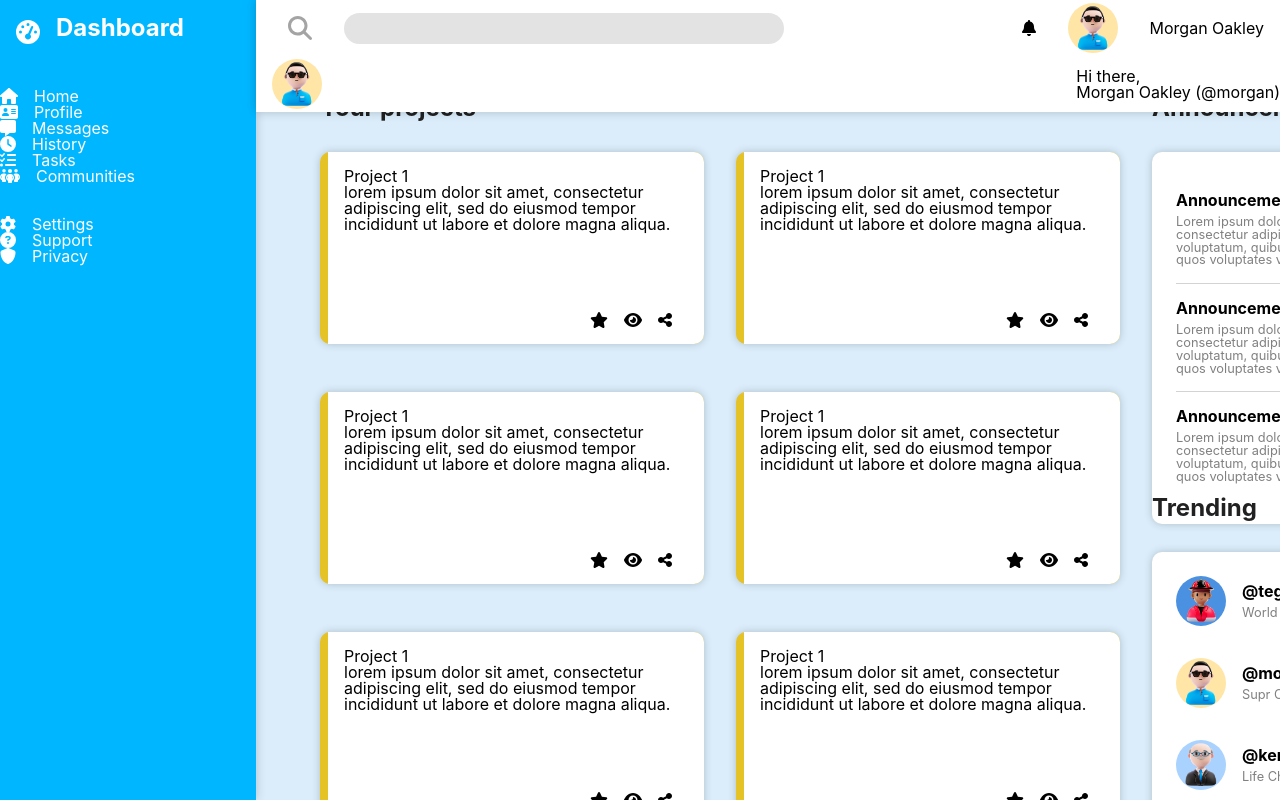
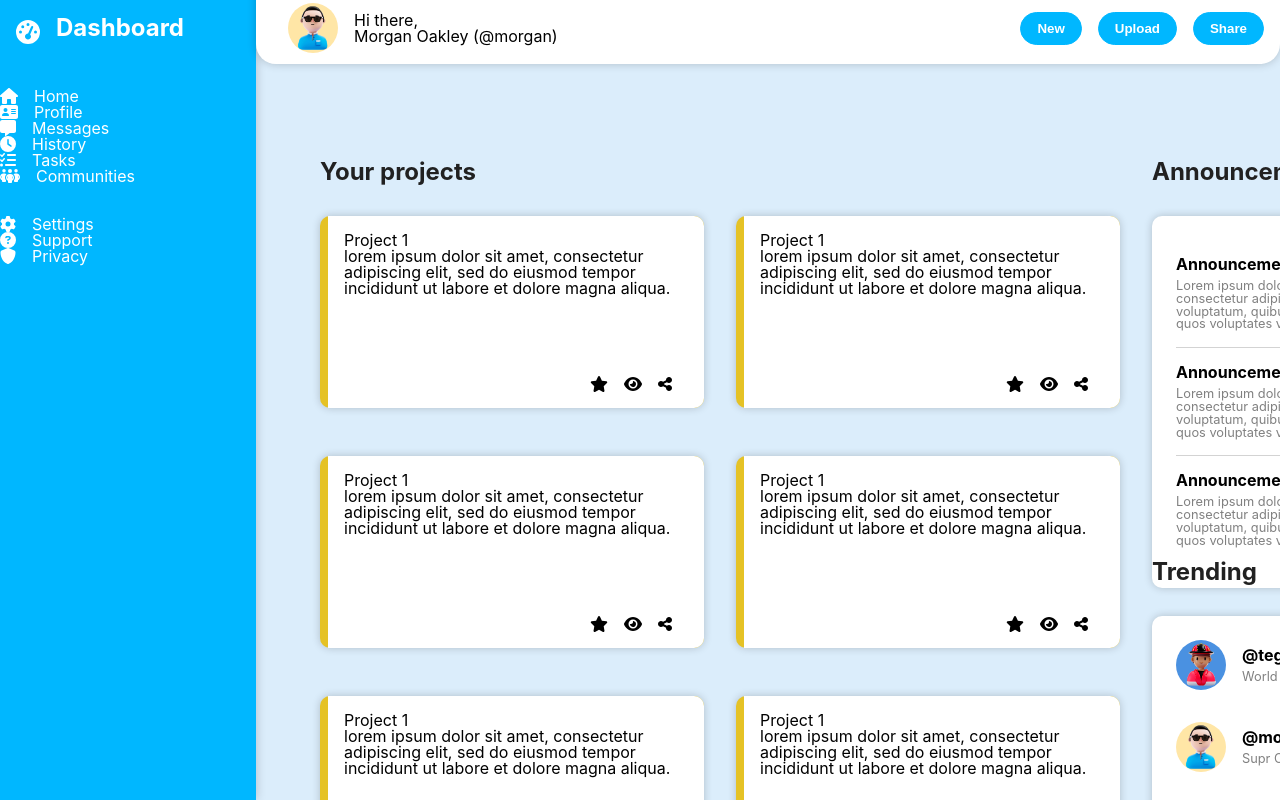
Before and after one commit to nicoriera/test-12p5-frontend, a React (Create React App) app: page / in a window 1280 px wide. Shown: the top 800 px of the page. Built offline with nearby package versions, Linux system fonts and the light colour scheme.

Commit message:
update navabr hide half part on scroll

```diff
--- a/src/components/NavBar/NavBar.js
+++ b/src/components/NavBar/NavBar.js
@@ -1,11 +1,34 @@
-import React from "react";
+import React, { useEffect, useState } from "react";
 import { FontAwesomeIcon } from "@fortawesome/react-fontawesome";
 
 import avatarMorgan from "../../assets/avatar-morgan.jpg";
 
 const NavBar = () => {
+  const [show, setShow] = useState(true);
+  const [scrollPos, setScrollPos] = useState(0);
+
+  useEffect(() => {
+    const onScroll = () => {
+      const currentScrollPos = window.scrollY;
+      const visible = scrollPos > currentScrollPos;
+      setScrollPos(currentScrollPos);
+      setShow(visible);
+    };
+
+    window.addEventListener("scroll", onScroll);
+
+    return () => window.removeEventListener("scroll", onScroll);
+  }, [scrollPos]);
+
   return (
-    <div className="navbar_container">
+    <div
+      className="navbar_container"
+      style={{
+        top: show ? "0" : "-80px",
+        transition: "top 0.3s",
+        position: "fixed",
+      }}
+    >
       <div className="navbar_mobil">
         <div className="hamburger_logo_mobil">
           <FontAwesomeIcon icon="fa-bars" />
@@ -32,10 +55,17 @@ const NavBar = () => {
           </div>
         </div>
         <div className="navbar_footer">
-          <img src={avatarMorgan} alt="Avatar" className="avatar" />
-          <div className="navbar_footer_text">
-            <p>Hi there,</p>
-            <h2>Morgan Oakley (@morgan)</h2>
+          <div className="navbar_footer_avatar_text">
+            <img src={avatarMorgan} alt="Avatar" className="avatar" />
+            <div className="navbar_footer_text">
+              <p>Hi there,</p>
+              <h2>Morgan Oakley (@morgan)</h2>
+            </div>
+          </div>
+          <div className="navbar_footer_buttons">
+            <button className="navbar_footer_button">New</button>
+            <button className="navbar_footer_button">Upload</button>
+            <button className="navbar_footer_button">Share</button>
           </div>
         </div>
       </div>
--- a/src/components/NavBar/navbar.scss
+++ b/src/components/NavBar/navbar.scss
@@ -18,7 +18,7 @@
     .hamburger_logo_mobil,
     .search_logo {
       padding: $padding-size;
-      font-size: 1.5rem;
+      font-size: 1rem;
       color: $icon-color;
     }
 
@@ -61,8 +61,9 @@
 @media (min-width: 768px) {
   .navbar_container {
     right: 0;
-    height: 7rem;
+    height: 9rem;
     width: 80%;
+    border-radius: 0 0 20px 20px;
 
     .navbar_mobil {
       display: none;
@@ -80,6 +81,35 @@
         height: 50%;
         width: 100%;
       }
+
+      .navbar_footer_avatar_text {
+        display: flex;
+        align-items: center;
+        padding: $padding-size;
+      }
+
+      .navbar_footer_buttons {
+        display: flex;
+        align-items: center;
+        gap: $padding-size;
+        padding: $padding-size;
+
+        .navbar_footer_button {
+          padding: 0.5rem 1rem;
+          border-radius: $border-radius;
+          border: none;
+          background-color: $background-color-blue;
+          border: 1px solid $background-color-blue;
+          color: white;
+          font-weight: bold;
+
+          &:hover {
+            cursor: pointer;
+            background-color: white;
+            color: $background-color-blue;
+          }
+        }
+      }
     }
   }
 }
--- a/src/components/SideBar/sidebar.scss
+++ b/src/components/SideBar/sidebar.scss
@@ -1,5 +1,5 @@
 .sidebar {
-  background-color: $background-color-sidebar;
+  background-color: $background-color-blue;
   height: 100vh;
   width: 20%;
   margin-top: 5rem;
--- a/src/styles/index.scss
+++ b/src/styles/index.scss
@@ -26,7 +26,7 @@ code {
 .main_content {
   display: flex;
   flex-direction: column;
-  margin-top: 5rem;
+  margin-top: 9rem;
   padding: 1rem;
 
   .containers {
@@ -54,7 +54,6 @@ h1 {
   .main_content {
     flex-direction: row;
     margin-left: 19rem;
-    padding: 1rem;
     width: 85%;
   }
 }
--- a/src/styles/variables.scss
+++ b/src/styles/variables.scss
@@ -1,7 +1,7 @@
 // Couleurs
 $background-color: #dbedfb;
 $background-color-card: rgb(229, 194, 37);
-$background-color-sidebar: rgb(0, 183, 255);
+$background-color-blue: rgb(0, 183, 255);
 $padding-size: 1rem;
 $icon-color: rgb(165, 164, 164);
 $avatar-size: 50px;
```
